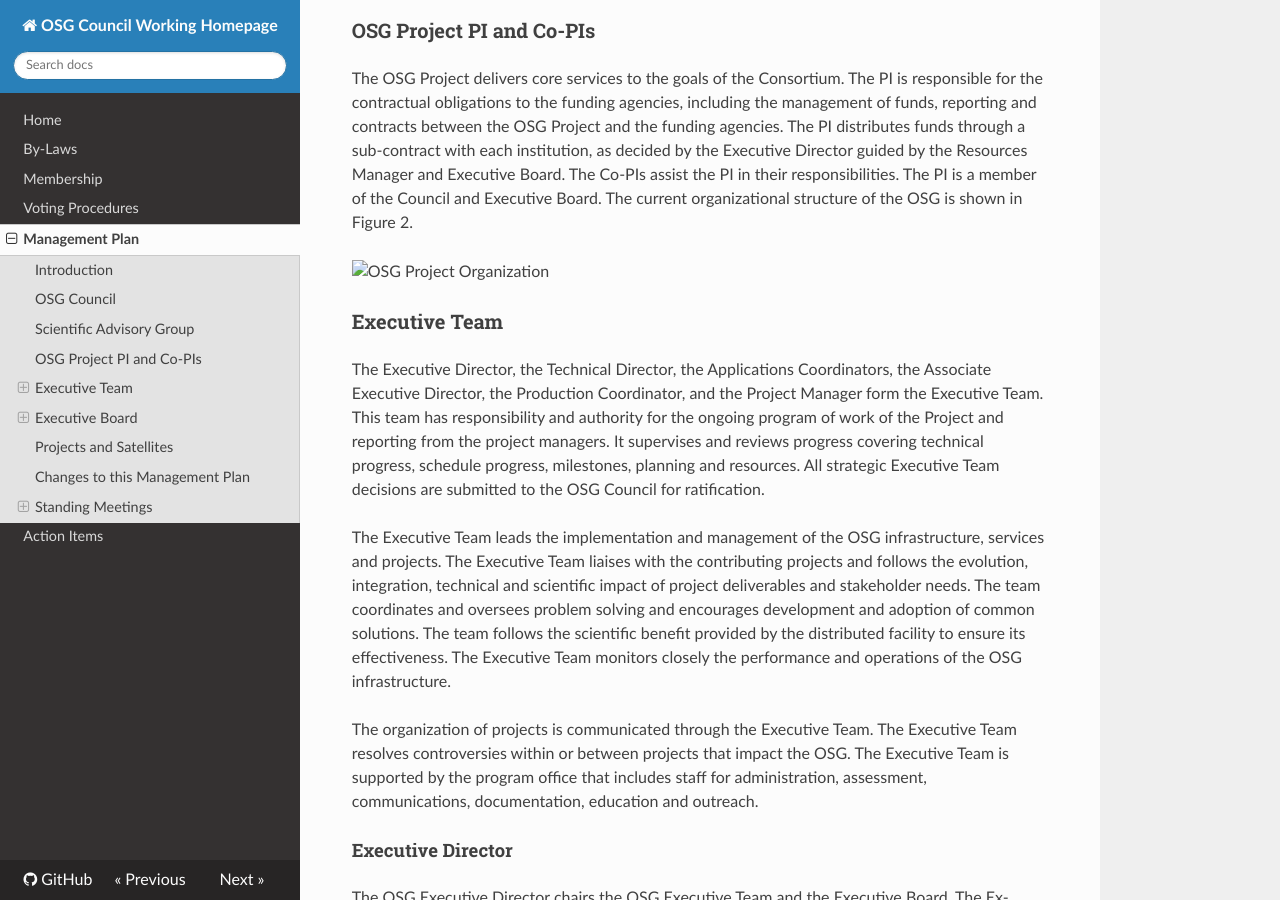
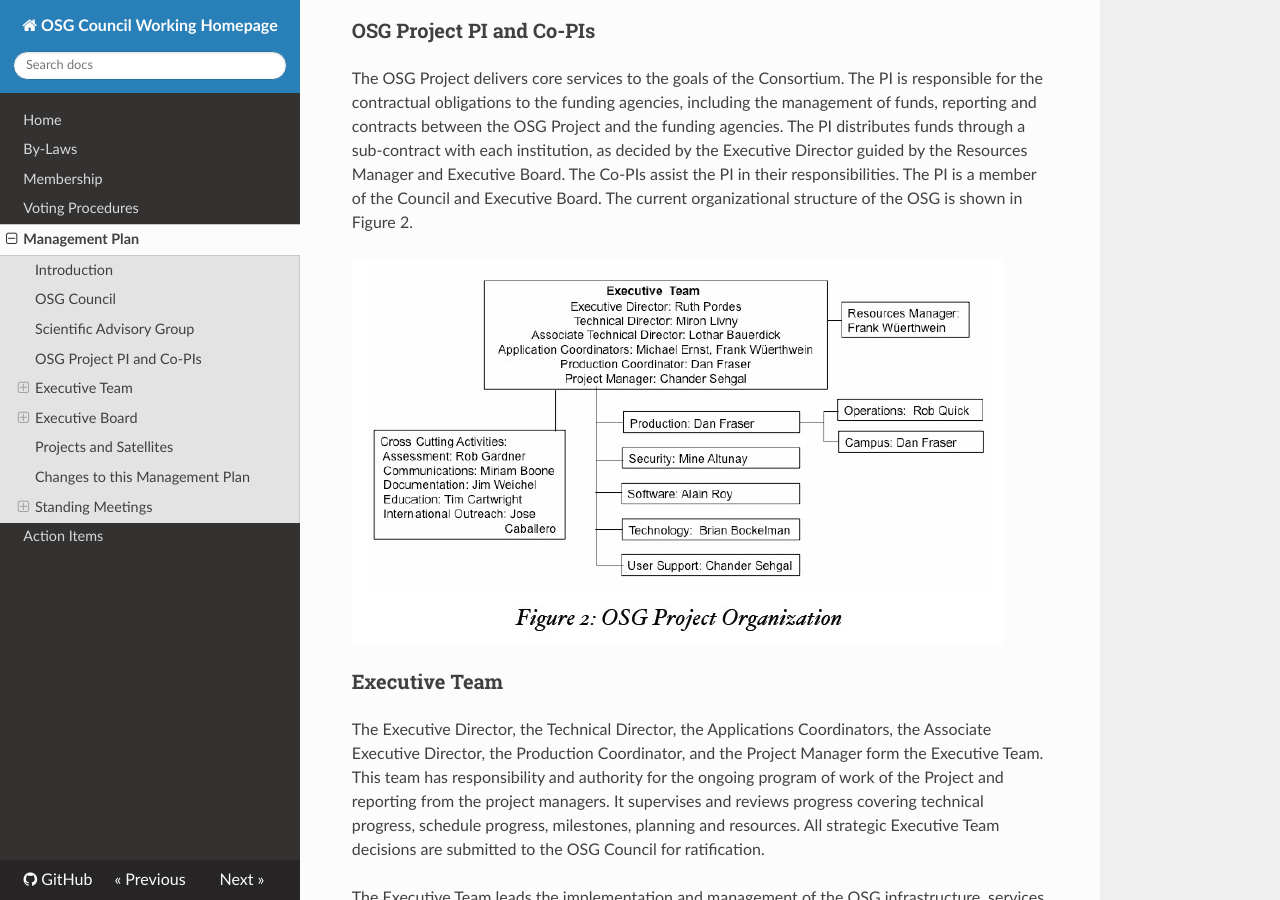
Before and after one commit to osg-htc/council, an MkDocs documentation site: the page built from docs/OpenScienceGridManagementPlan.md, in a window 1280 px wide and 900 px high, scrolled down 3182 px. Built offline with MkDocs 1.6.1, drawn with Linux system fonts in a browser that asks for light colours; nearby versions of some CDN libraries; old or Windows-style settings are respelled for this version of MkDocs.

Commit message:
Fix image link.

```diff
--- a/docs/OpenScienceGridManagementPlan.md
+++ b/docs/OpenScienceGridManagementPlan.md
@@ -45,7 +45,7 @@
 
 The OSG Project delivers core services to the goals of the Consortium. The PI is responsible for the contractual obligations to the funding agencies, including the management of funds, reporting and contracts between the OSG Project and the funding agencies. The PI distributes funds through a sub-contract with each institution, as decided by the Executive Director guided by the Resources Manager and Executive Board. The Co-PIs assist the PI in their responsibilities. The PI is a member of the Council and Executive Board. The current organizational structure of the OSG is shown in Figure 2.
 
-![OSG Project Organization](OpenScienceGridManagementPlan_Figure_2.jpg)
+![OSG Project Organization](img/OpenScienceGridManagementPlan_Figure_2.jpg)
 
 ### Executive Team
 
```
